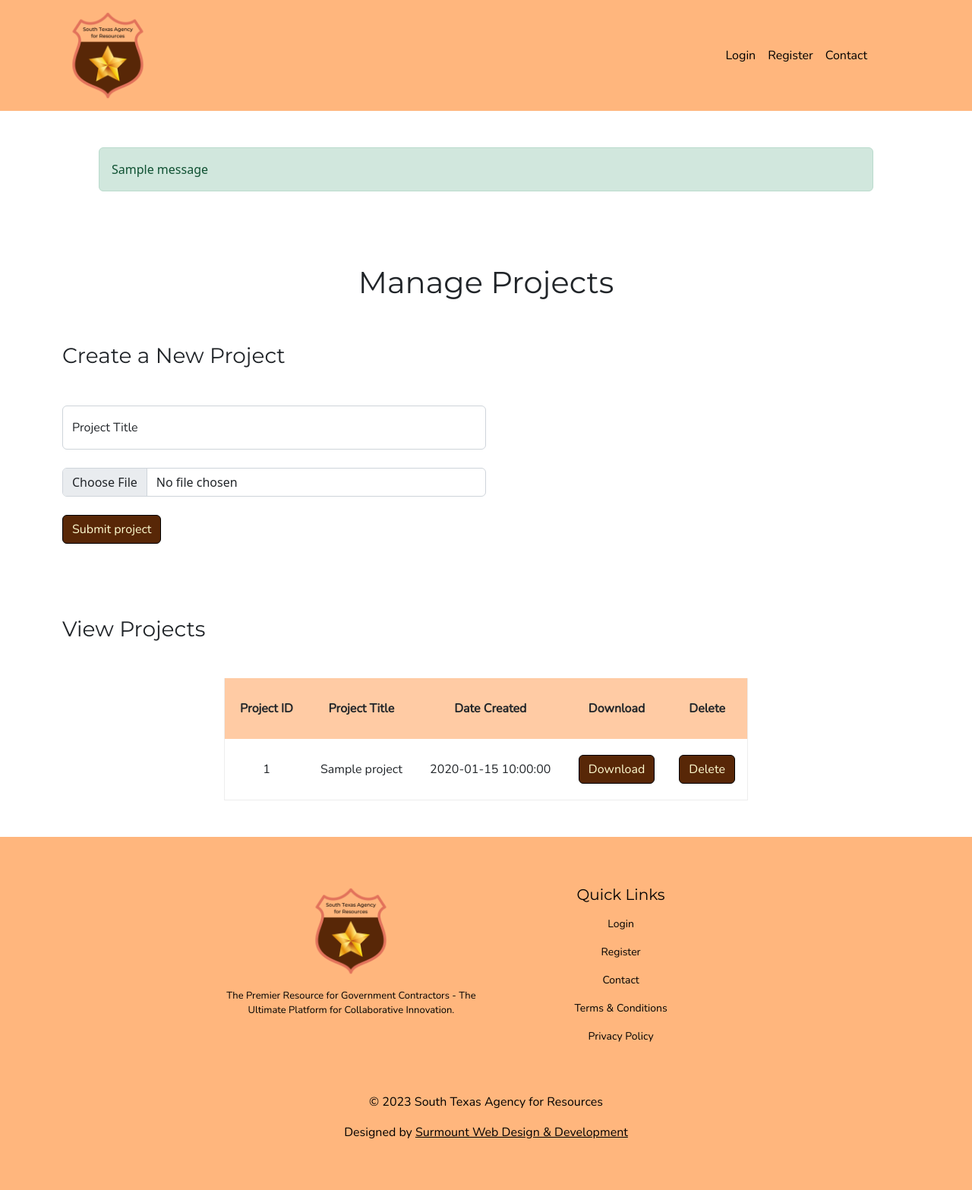
After one commit to bharding216/star, a Python web app: template project/templates/manage_project.html in a window 1280 px wide. The commit adds this page. Shown: the whole page at 76% size. Run offline with Jinja, Linux system fonts and the light colour scheme; the template is opened without the code that fills it: most values are stand-ins (such as "Sample title", 1, 10 or a date in 2020); one stand-in notice (Sample message) is shown; some libraries are stand-ins or nearby versions.

Commit message:
download and login features

```diff
--- a/project/templates/base.html
+++ b/project/templates/base.html
@@ -67,12 +67,31 @@
                 <div class="navbar-collapse collapse" id="navbarSupportedContent">
                     <ul class="navbar-nav ms-auto me-5">
 
+                        {% if user.is_authenticated %}
+                        <li class="nav-item">
+                            <a class="nav-link" aria-current="page"
+                                href="{{ url_for('views.logout') }}">
+                                Logout
+                            </a>
+                        </li>
+
+                            {% if user.user_type == 'admin' %}
+                            <li class="nav-item">
+                                <a class="nav-link" aria-current="page"
+                                    href="{{ url_for('views.manage_project') }}">
+                                    Manage Projects
+                                </a>
+                            </li>
+                            {% endif %}
+
+                        {% else %}
                         <li class="nav-item">
                             <a class="nav-link" aria-current="page"
                                 href="{{ url_for('views.login') }}">
                                 Login
                             </a>
                         </li>
+                        {% endif %}
 
 
                         <li class="nav-item">
--- /dev/null
+++ b/project/templates/manage_project.html
@@ -0,0 +1,116 @@
+{% extends 'base.html' %}
+
+{% block title %}Manage Projects | STAR{% endblock %}
+
+{% block content %}
+
+
+{% with messages = get_flashed_messages(with_categories=True) %}
+{% if messages %}
+    <div class="container my-5">
+        {% for category, message in messages %}
+            {% if category == 'success' %}
+                <div class="alert alert-success mx-5" role="alert">
+                    {{ message }}
+                </div>
+            {% else %}
+                <div class="alert alert-danger mx-5" role="alert">
+                    {{ message }}
+                </div>
+            {% endif %}
+        {% endfor %}
+    </div>
+{% endif %}
+{% endwith %}
+
+<div class="pt-5">
+    <div class="container">
+        <h1 class="text-center">Manage Projects</h1>
+    </div>
+</div>
+
+
+<div class="py-5">
+    <div class="container">
+        <h3 class="mb-5">Create a New Project</h3>
+        <form action="{{ url_for('views.manage_project') }}" method="POST" enctype="multipart/form-data">
+
+            <div class="form-floating mb-4 col-md-8 col-lg-6">
+                <input type="text" class="form-control" id="title" name="title"
+                    placeholder="Project Title">
+                <label for="title">Project Title</label>
+            </div>
+
+            <div class="mb-4 col-md-8 col-lg-6">
+                <input type="file" name="file" class="form-control">
+            </div>
+
+
+            <button type="submit"
+                class="btn btn-primary"
+                style="width:auto">
+                Submit project
+            </button>
+
+        </form>
+    </div>
+</div>
+
+<div class="py-5">
+
+    <div class="container" style="overflow-x: auto;">
+        <h3 class="mb-5">View Projects</h3>
+
+        <table style="margin: 0 auto">
+            <thead>
+                <tr>
+                    <th class="text-center align-middle" scope="col" style="padding: 0px 20px;">Project ID</th>
+                    <th class="text-center align-middle" scope="col">Project Title</th>
+                    <th class="text-center align-middle" scope="col" style="width: 200px;">Date Created</th>
+                    <th class="text-center align-middle" scope="col">Download</th>
+                    <th class="text-center align-middle" scope="col">Delete</th>
+                </tr>
+            </thead>
+
+            <tbody>
+                {% for project in project_list %}
+                    <tr>
+                        <td class="text-center align-middle" style="padding: 0px 20px;">{{ project.id }}</td>
+                        <td class="text-center align-middle">{{ project.title }}</td>
+                        <td class="text-center align-middle">{{ project.date_time_stamp }}</td>
+                        <td class="text-center align-middle">
+                            <form action="{{ url_for('views.download_project') }}" method="POST">
+                                <input type="hidden" name="project_id" value="{{ project.id }}">
+                                <input type="hidden" name="title" value="{{ project.title }}">
+                                <input type="hidden" name="date_time_stamp" value="{{ project.date_time_stamp }}">
+                                <input type="hidden" name="filename_uuid" value="{{ project.filename_uuid }}">
+                                <button type="submit"
+                                    class="btn btn-primary"
+                                    style="width:auto">
+                                    Download
+                                </button>
+                            </form>
+                        </td>
+
+                        <td class="text-center align-middle">
+                            <form action="{{ url_for('views.delete_project') }}" method="POST">
+                                <input type="hidden" name="project_id" value="{{ project.id }}">
+                                <input type="hidden" name="title" value="{{ project.title }}">
+                                <input type="hidden" name="date_time_stamp" value="{{ project.date_time_stamp }}">
+                                <input type="hidden" name="filename_uuid" value="{{ project.filename_uuid }}">
+                                <button type="submit"
+                                    class="btn btn-primary"
+                                    style="width:auto">
+                                    Delete
+                                </button>
+                            </form>
+                        </td>
+                    </tr>
+                {% endfor %}
+            </tbody>
+        </table>
+
+    </div>
+</div>
+
+{% endblock %}
```
Also changed, not shown: project/__init__.py (+6 -9 lines), project/models.py (+7 -1 lines), project/views.py (+179 -18 lines), 2 other files.
